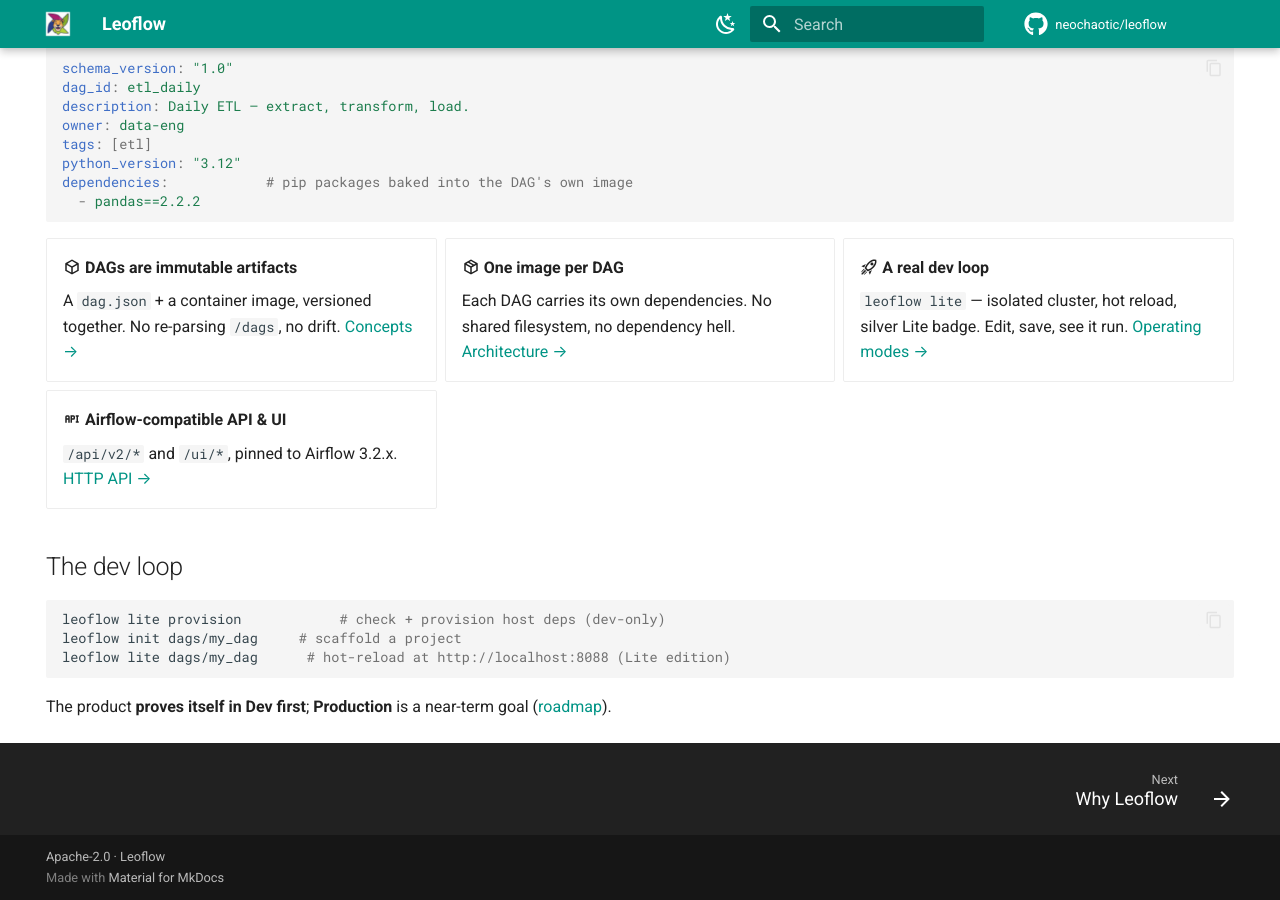
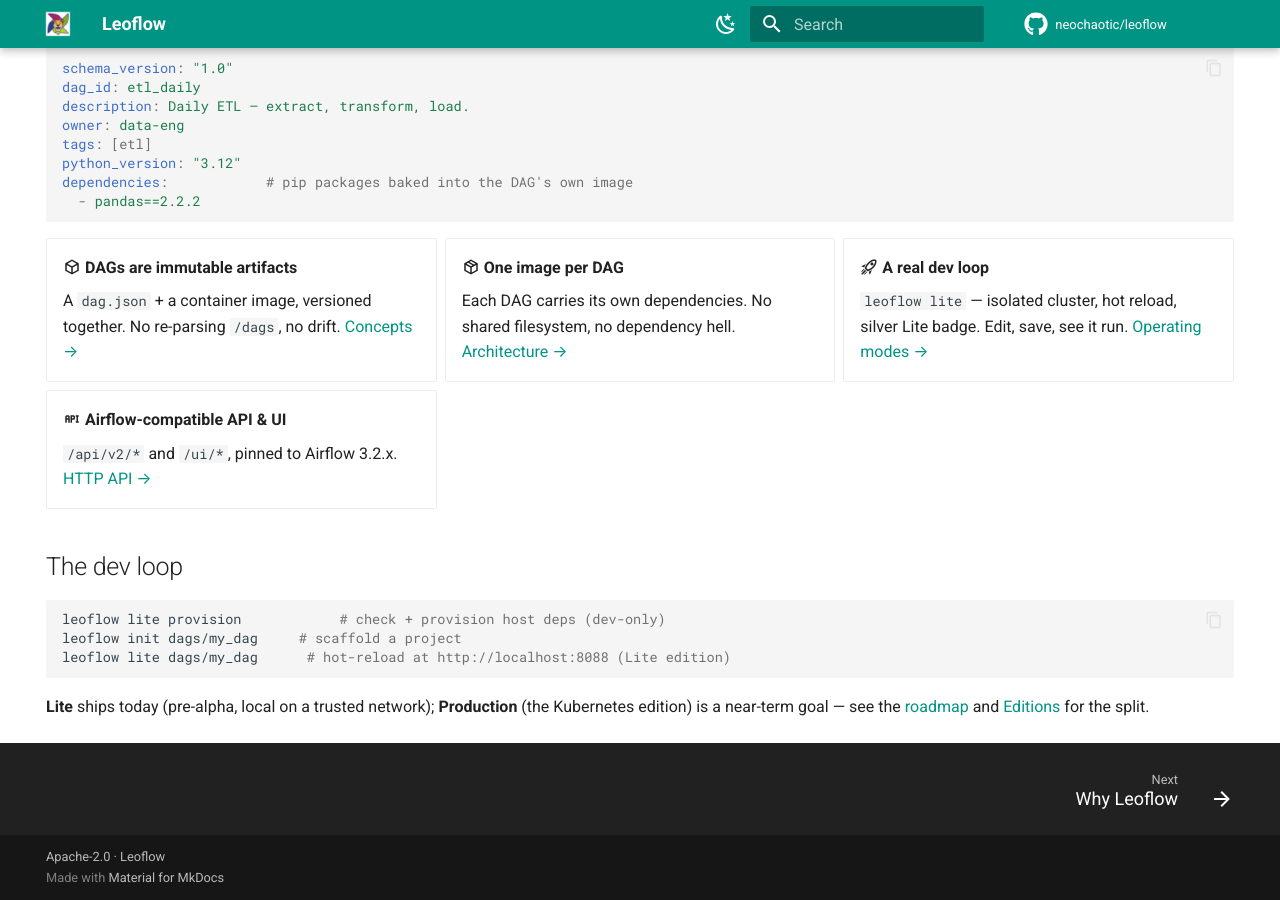
Before and after one commit to neochaotic/leoflow, an MkDocs documentation site: the page built from docs/index.md, in a window 1280 px wide and 900 px high, scrolled down 862 px. Built offline with MkDocs 1.6.1 and Material for MkDocs 9.7.7, drawn with Linux system fonts in a browser that asks for light colours; comment, search, counter and statistics services are not loaded.

Commit message:
docs(aaa-pass): strip stale 'sudo' hint and Dev-era wording from front-door docs
First wave of the AAA documentation pass (#91): focus on the docs a
new user reads in the first 10 minutes — index, why, editions,
installation, quickstart — and clear the two recurring artifacts of
older code/branding from them.

Changes:

* `leoflow lite reset-password` no longer suggests `sudo` (6 occurrences
  across installation, quickstart, dev-workflow, dag-authoring,
  operating-modes). The CLI command rejects `sudo` because it strips
  the user's `HOME`/env and ends up pointing the managed-Postgres
  client at the wrong directory — already fixed in code months ago,
  the docs were the last place the bad hint lived. The CLI itself
  surfaces a clearer message now.

* `index.md` page hero alt text and tagline no longer say "Dev". The
  edition rename Dev → Lite is complete in the product; the landing
  page was the most visible holdout. Tagline now mirrors the
  editions page (Lite ships today; Production is the K8s edition,
  near-term).

Deliberately out of scope for this PR (deeper rewrites tracked
separately):

* `operating-modes.md` still calls the runtime mode "Dev". That page
  defines a two-axis taxonomy (editions vs modes) where "Dev mode"
  and "Lite edition" point at the same thing — collapsing those two
  axes is a focused follow-up.
* `docs/assets/screenshots/dev-*.png` filenames are still Dev-era.
  Renaming the assets touches every page that references them.

````diff
--- a/docs/index.md
+++ b/docs/index.md
@@ -22,7 +22,7 @@
 <div class="home-hero__media" markdown>
 <div class="home-hero__window" markdown>
 <span class="home-hero__chrome"><i></i><i></i><i></i><em>Leoflow Lite — localhost:8088</em></span>
-![Leoflow Dev, the ETL graph (extract, transform, load) running on a local cluster](assets/screenshots/dev-graph.png){ .home-hero__shot }
+![Leoflow Lite, the ETL graph (extract, transform, load) running on a local cluster](assets/screenshots/dev-graph.png){ .home-hero__shot }
 </div>
 </div>
 </div>
@@ -101,5 +101,6 @@
 leoflow lite dags/my_dag      # hot-reload at http://localhost:8088 (Lite edition)
 ```
 
-The product **proves itself in Dev first**; **Production** is a near-term goal
-([roadmap](roadmap-to-release.md)).
+**Lite** ships today (pre-alpha, local on a trusted network); **Production**
+(the Kubernetes edition) is a near-term goal — see the
+[roadmap](roadmap-to-release.md) and [Editions](editions.md) for the split.
````
Also changed, not shown: docs/dag-authoring.md (+1 -1 lines), docs/dev-workflow.md (+1 -1 lines), docs/installation.md (+1 -1 lines), docs/operating-modes.md (+1 -1 lines), docs/quickstart.md (+2 -2 lines).
